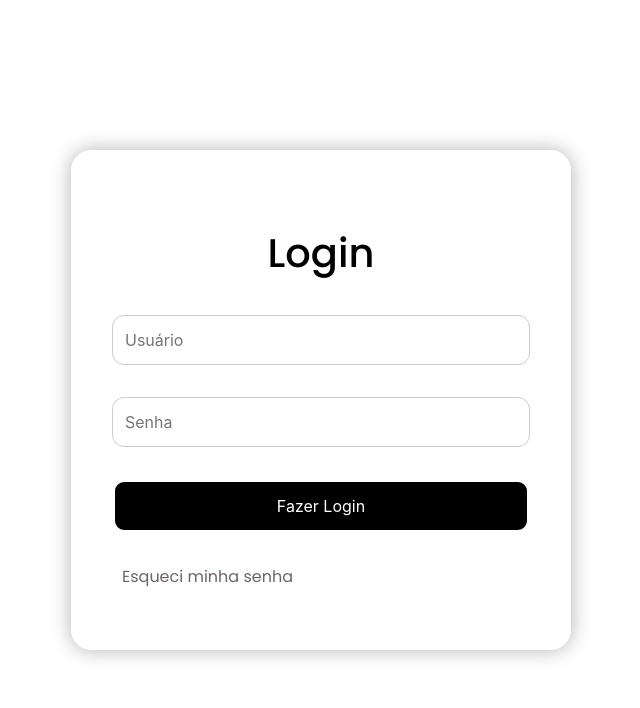
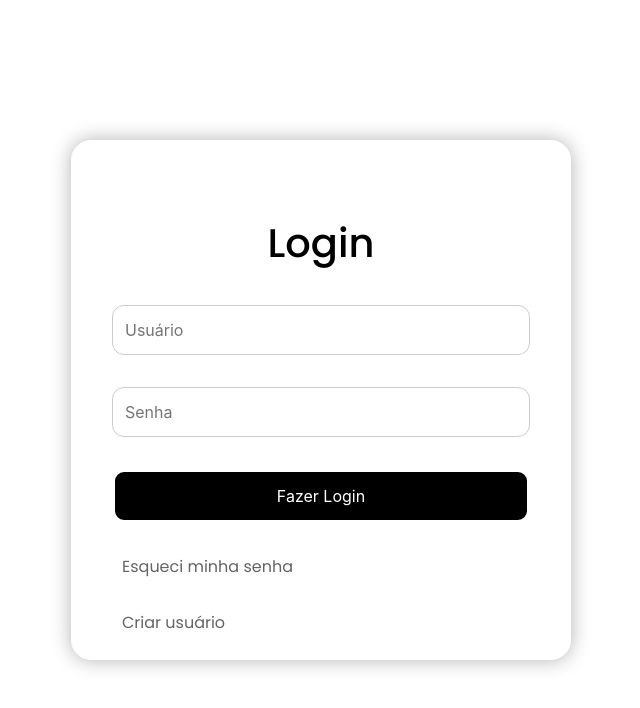
Before and after one commit to RodriggoAlves/Shoppix, a React (Create React App) app: page / in a window 1280 px wide. Shown: the top 708 px of the page, without its empty margins (319-959 px from the left). Built offline with nearby package versions, Linux system fonts and the light colour scheme.

Commit message:
Feito a implementação do Routes

```diff
--- a/package.json
+++ b/package.json
@@ -9,6 +9,7 @@
     "@testing-library/user-event": "^13.5.0",
     "react": "^19.1.0",
     "react-dom": "^19.1.0",
+    "react-router-dom": "^7.7.1",
     "react-scripts": "5.0.1",
     "styled-components": "^6.1.19",
     "web-vitals": "^2.1.4"
--- a/src/App.js
+++ b/src/App.js
@@ -1,10 +1,26 @@
+import React from "react";
+import {BrowserRouter as Router, Routes, Route} from "react-router-dom"
+
 import Login from "./pages/Login/Login"
+import ResetarSenha from "./pages/ResetarSenha/ResetarSenha";
+import Registrar from "./pages/Registrar/Registrar"
 
 
 function App() {
   return (
-      <Login/>
-      )
+    <Router>
+      <Routes>
+
+        <Route path="/" element={<Login/>}/>
+
+        <Route path="/resetar-senha" element={<ResetarSenha/>}/>
+
+        <Route path="/cadastrar-usuario" element={<Registrar/>}/>
+
+      </Routes>
+    </Router>
+
+  )
 }
 
 export default App;
--- a/src/componentes/Link/Link.css
+++ b/src/componentes/Link/Link.css
@@ -1,7 +1,7 @@
 .link{
     font-family: "Poppins",sans-serif;
     padding-left: 10px;
-    color: rgb(108, 101, 101);
+    color: rgb(101, 99, 99);
     border: none;
     outline: none;
     cursor: pointer;
--- a/src/componentes/Link/Link.js
+++ b/src/componentes/Link/Link.js
@@ -1,10 +1,13 @@
+import React from 'react';
+import { Link as ReactRouterLink } from 'react-router-dom';
 import './Link.css'
 
-function Link ({text}) {
+function Link ({text, to, ...props}) {
     return (
-        <a className='link' >
+
+        <ReactRouterLink to={to} className='link' {...props}>
             {text}
-        </a>
+        </ReactRouterLink>
     )
 }
 
--- a/src/pages/Login/Login.css
+++ b/src/pages/Login/Login.css
@@ -8,7 +8,7 @@ body{
 
 .formulario-login {
     width: 500px;
-    height: 500px;
+    height: 520px;
 }
 
 .titulo-login{
--- a/src/pages/Login/Login.jsx
+++ b/src/pages/Login/Login.jsx
@@ -16,7 +16,10 @@ function Login() {
 
         <Botao>Fazer Login</Botao>
 
-        <Link text="Esqueci minha senha"/>
+        <Link text="Esqueci minha senha" to="/resetar-senha"/>
+
+        <Link text="Criar usuário" to="/cadastrar-usuario"/>
+
 
     </Formulario>
 
--- a/src/pages/Registrar/Registrar.jsx
+++ b/src/pages/Registrar/Registrar.jsx
@@ -17,7 +17,7 @@ function Registrar() {
 
                 <Botao>cadastrar usuário</Botao>
 
-                <Link text="Fazer Login"/>
+                <Link text="Fazer Login" to="/"/>
 
             </Formulario>
     )
```
Also changed, not shown: src/pages/ResetarSenha/ResetarSenha.jsx (renamed from src/pages/ResetarSenha/ResetarSenha.js), 1 other file (tests, documents, lock files or other folders).
